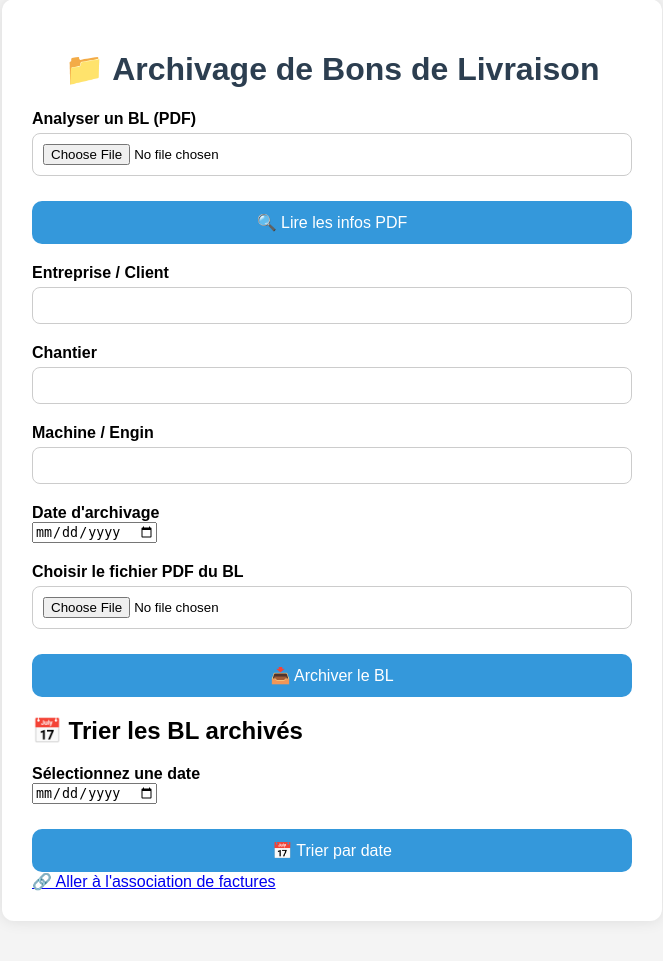
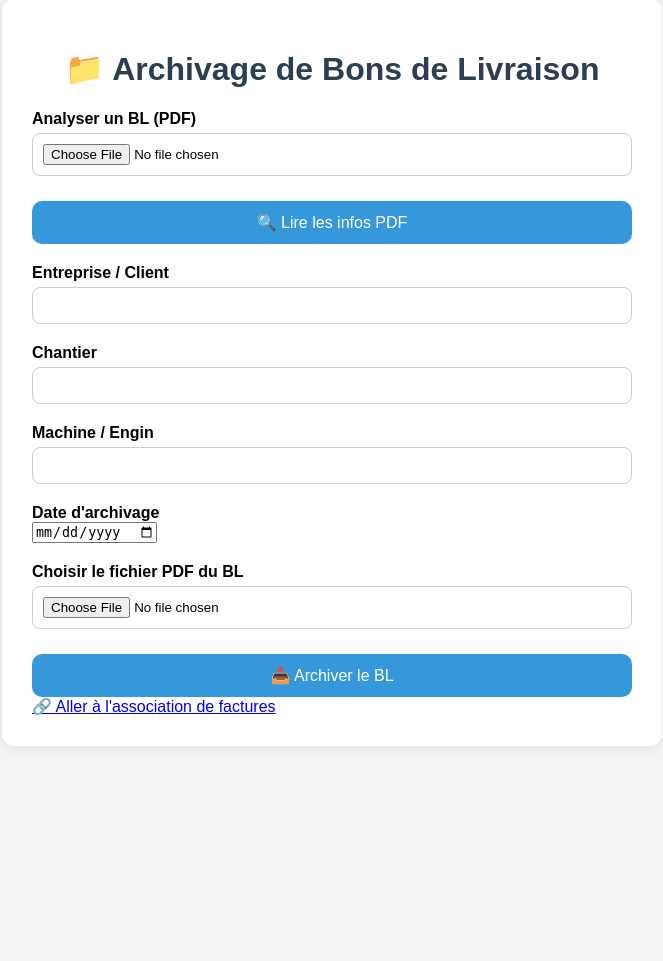
Before and after one commit to fauquembergue-edgar/tri_BL, a Flask app: page / in a window 1280 px wide. Shown: the part 41-1002 px from the top of the page, without its empty margins (308-971 px from the left). After the commit the page ends 757 px from the top, so only its background shows below. Run offline with Flask 3, Linux system fonts and the light colour scheme.

Commit message:
Update index.html

```diff
--- a/templates/index.html
+++ b/templates/index.html
@@ -37,13 +37,6 @@
       <button type="submit">📥 Archiver le BL</button>
     </form>
 
-    <h2>📅 Trier les BL archivés</h2>
-    <form method="POST" action="/tri_bons">
-      <label for="date_selection">Sélectionnez une date</label>
-      <input type="date" id="date_selection" name="date_selection" required>
-      <button type="submit">📅 Trier par date</button>
-    </form>
-
     <a href="/facture" class="lien-facture">🔗 Aller à l'association de factures</a>
   </main>
 </body>
```
